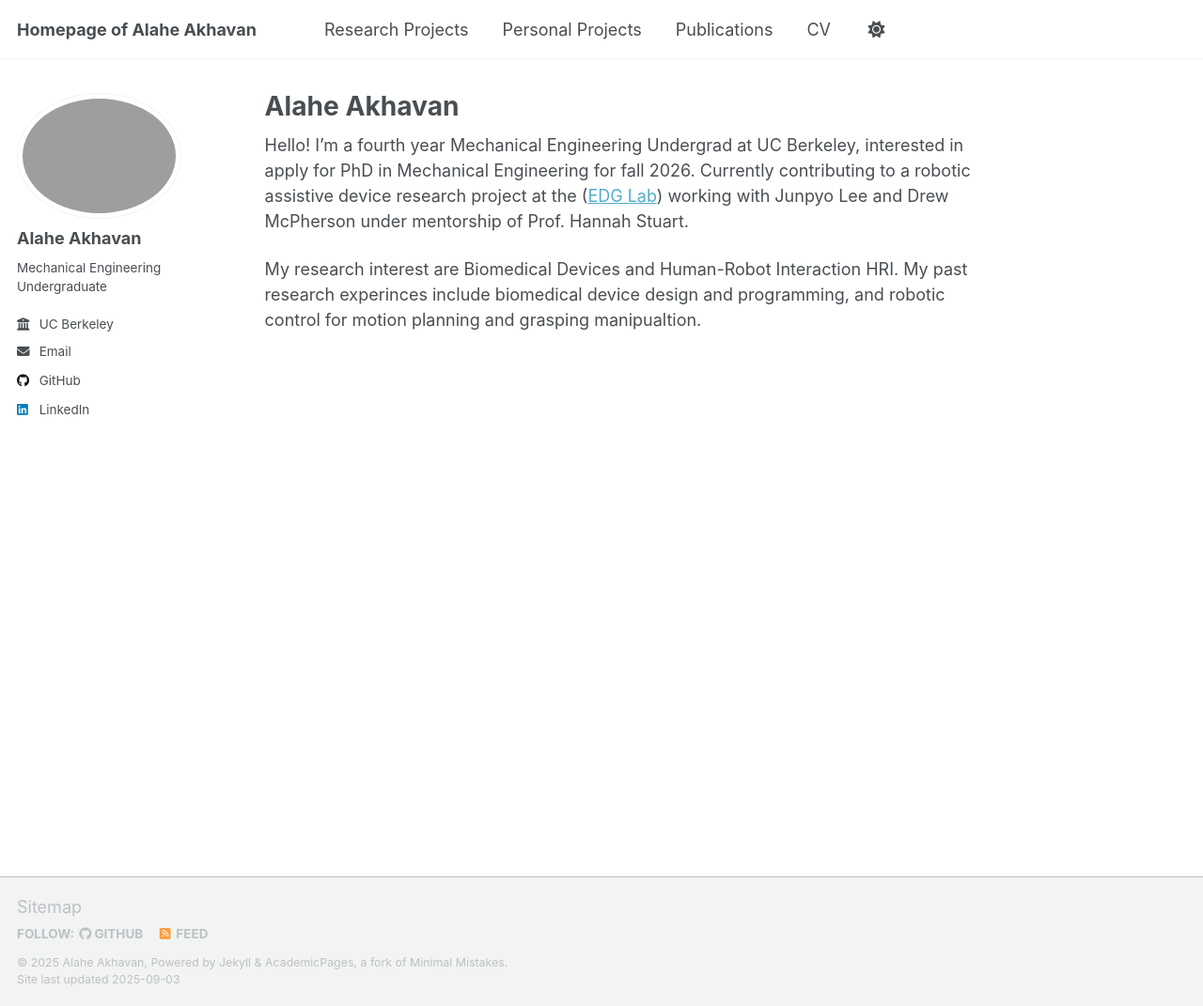
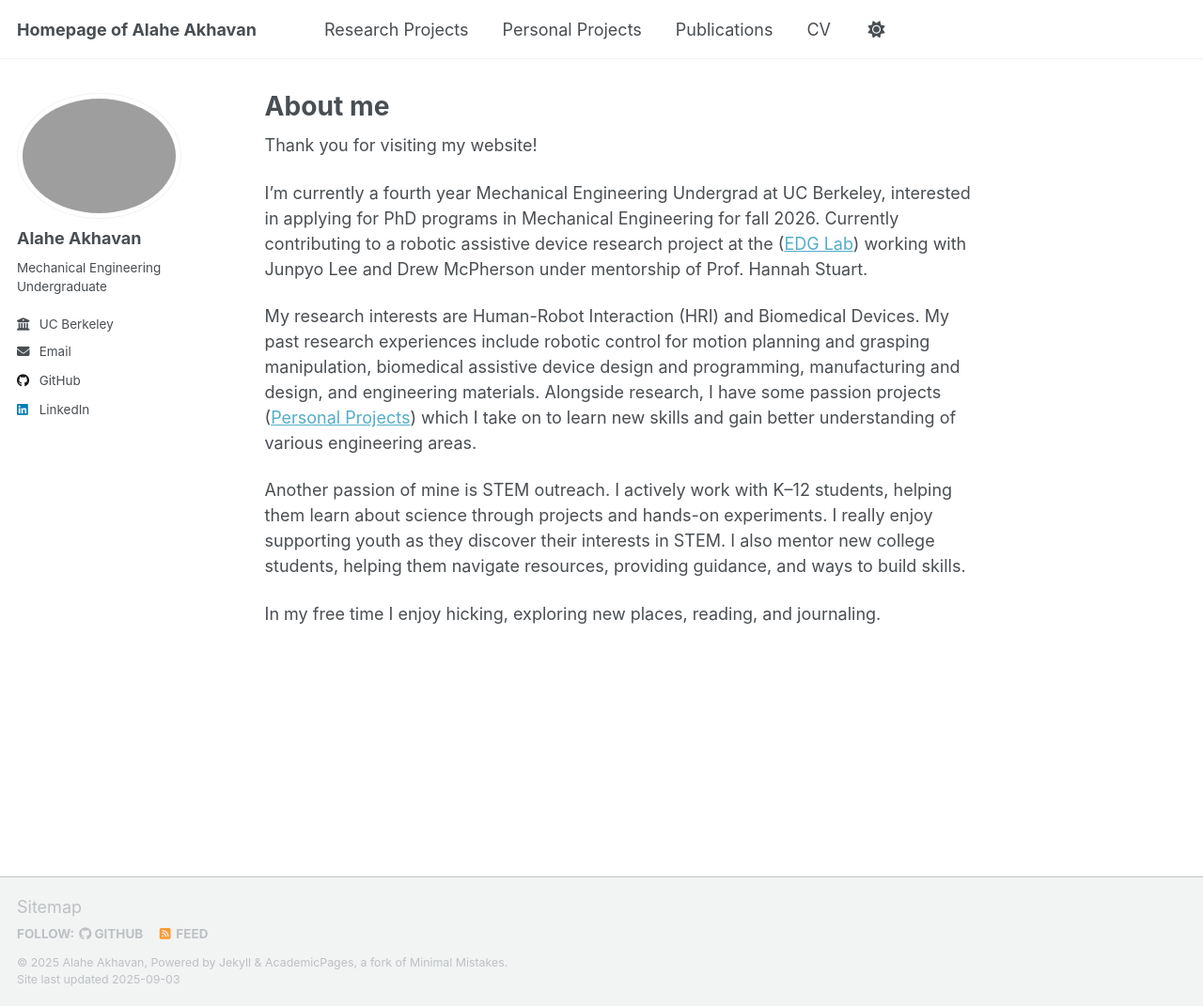
Before and after one commit to Akhavana/akhavana.github.io, a Jekyll site: the page built from _pages/about.md, in a window 1280 px wide and 1071 px high. Shown: the whole window at 94% size. Built offline with Jekyll 4.4.1, drawn with Linux system fonts in a browser that asks for light colours; a script that is not in the unit is left out.

Commit message:
Update about.md

```diff
--- a/_pages/about.md
+++ b/_pages/about.md
@@ -1,6 +1,6 @@
 ---
 permalink: /
-title: "Alahe Akhavan"
+title: "About me"
 author_profile: true
 redirect_from:
   - /about/
@@ -8,6 +8,12 @@ redirect_from:
 ---
 
 
-Hello! I'm a fourth year Mechanical Engineering Undergrad at UC Berkeley, interested in apply for PhD in Mechanical Engineering for fall 2026. Currently contributing to a robotic assistive device research project at the ([EDG Lab](https://edg.berkeley.edu/)) working with Junpyo Lee and Drew McPherson under mentorship of Prof. Hannah Stuart.
+Thank you for visiting my website!
 
-My research interest are Biomedical Devices and Human-Robot Interaction HRI. My past research experinces include biomedical device design and programming, and robotic control for motion planning and grasping manipualtion.
+I'm currently a fourth year Mechanical Engineering Undergrad at UC Berkeley, interested in applying for PhD programs in Mechanical Engineering for fall 2026. Currently contributing to a robotic assistive device research project at the ([EDG Lab](https://edg.berkeley.edu/)) working with Junpyo Lee and Drew McPherson under mentorship of Prof. Hannah Stuart.
+
+My research interests are Human-Robot Interaction (HRI) and Biomedical Devices. My past research experiences include robotic control for motion planning and grasping manipulation, biomedical assistive device design and programming, manufacturing and design, and engineering materials. Alongside research, I have some passion projects ([Personal Projects](https://akhavana.github.io/personal/)) which I take on to learn new skills and gain better understanding of various engineering areas.
+
+Another passion of mine is STEM outreach. I actively work with K–12 students, helping them learn about science through projects and hands-on experiments. I really enjoy supporting youth as they discover their interests in STEM. I also mentor new college students, helping them navigate resources, providing guidance, and ways to build skills.
+
+In my free time I enjoy hicking, exploring new places, reading, and journaling.
```
